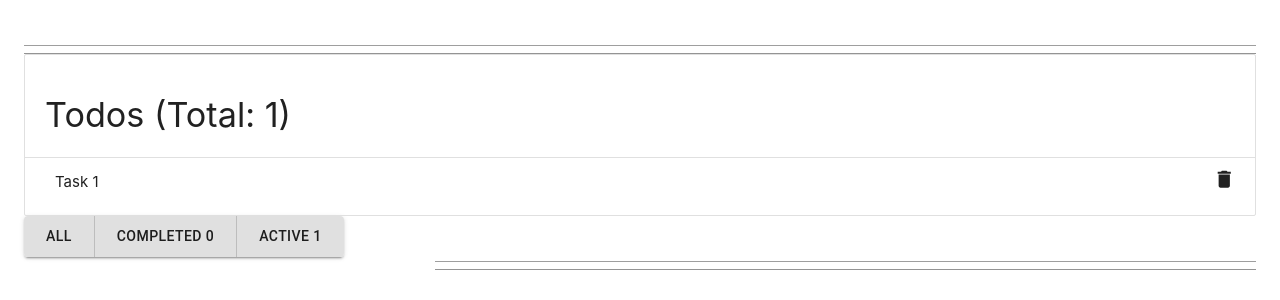
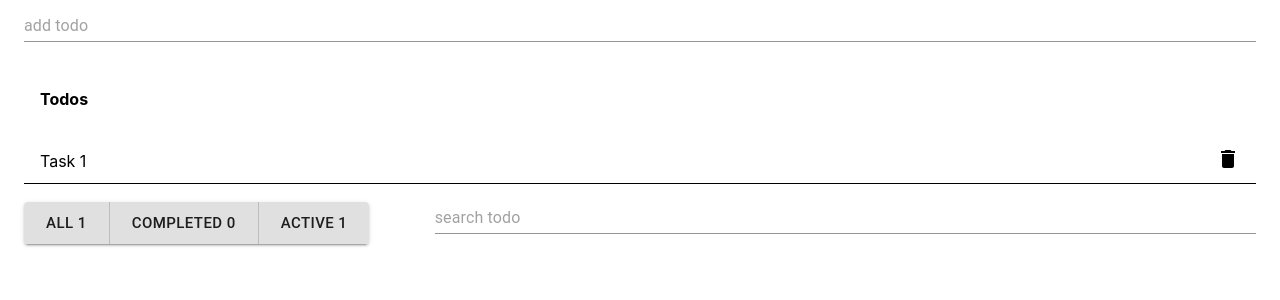
Before and after one commit to sanykos/react-todo, a React (Create React App) app: page / in a window 1280 px wide. Shown: the top 300 px of the page. Built offline with nearby package versions, Linux system fonts and the light colour scheme.

Commit message:
add uuid and small refactor

```diff
--- a/package.json
+++ b/package.json
@@ -11,10 +11,12 @@
     "@types/node": "^17.0.8",
     "@types/react": "^17.0.38",
     "@types/react-dom": "^17.0.11",
+    "@types/uuid": "^8.3.4",
     "react": "^16.13.1",
     "react-dom": "^16.13.1",
     "react-scripts": "3.4.3",
-    "typescript": "^4.5.4"
+    "typescript": "^4.5.4",
+    "uuid": "^8.3.2"
   },
   "scripts": {
     "deploy": "gh-pages -d build",
--- a/src/App/constants.ts
+++ b/src/App/constants.ts
@@ -1,6 +1,8 @@
+import { v4 as uuidv4 } from 'uuid';
+
 export const initialState = [
   {
-    id: 1,
+    id: uuidv4(),
     title: 'Task 1',
     complete: false,
   },
--- a/src/App/index.tsx
+++ b/src/App/index.tsx
@@ -1,6 +1,6 @@
 import React, { FC, useState } from 'react';
+import { v4 as uuidv4 } from 'uuid';
 import { Container } from '@material-ui/core';
-import 'materialize-css/dist/css/materialize.min.css';
 import AddTodos from '../components/AddTodos';
 import TodosList from '../components/TodosList';
 import FilterTodos from '../components/FilterTodos';
@@ -14,22 +14,18 @@ const App: FC = () => {
   const [filter, setFilter] = useState<VISIBILITY_FILTER>(VISIBILITY_FILTER.SHOW_ALL);
   const [search, setSearch] = useState('');
 
-  const deleteTodo = (id: number) => {
+  const deleteTodo = (id: string) => {
     const newTodos = todos.filter((todo) => todo.id !== id);
     setTodos(newTodos);
   };
 
   const addTodoHandler = (value: string): void => {
-    if (value.length > 3) {
-      setTodos((prev) => [...prev, { title: value, id: prev.length + 1, complete: false }]);
-    }
+    setTodos((prev) => [...prev, { title: value, id: uuidv4(), complete: false }]);
   };
 
-  const changeStatus = (id: number) => {
-    if (todos.length > 0) {
-      const newTodos = todos.map((todo) => (todo.id === id ? { ...todo, complete: !todo.complete } : todo));
-      setTodos(newTodos);
-    }
+  const changeStatus = (id: string) => {
+    const newTodos = todos.map((todo) => (todo.id === id ? { ...todo, complete: !todo.complete } : todo));
+    setTodos(newTodos);
   };
 
   const filterType = (filter: VISIBILITY_FILTER) => {
@@ -51,11 +47,11 @@ const App: FC = () => {
   return (
     <Container id="App">
       <AddTodos addTodo={addTodoHandler} />
-      <TodosList todos={visibleData} total={total} changeStatus={changeStatus} deleteTodo={deleteTodo} />
+      <TodosList todos={visibleData} changeStatus={changeStatus} deleteTodo={deleteTodo} />
       <FilterTodos
-        todos={todos}
         filterType={filterType}
         onSearch={onSearch}
+        total={total}
         doneCount={doneCount}
         todoCount={todoCount}
       />
--- a/src/App/interfaces.ts
+++ b/src/App/interfaces.ts
@@ -1,5 +1,5 @@
 export interface ITodo {
-  id: number;
+  id: string;
   title: string;
   complete: boolean;
 }
--- a/src/components/AddTodos/index.tsx
+++ b/src/components/AddTodos/index.tsx
@@ -2,28 +2,40 @@ import React, { ChangeEvent, useState, KeyboardEvent } from 'react';
 import { TextField } from '@material-ui/core';
 import { IAddTodos } from './interfaces';
 
+const N = 3;
+
 const AddTodos = (props: IAddTodos) => {
   const { addTodo } = props;
   const [value, setValue] = useState('');
+  const [error, setError] = useState(false);
 
   const changeInputHandler = (event: ChangeEvent<HTMLInputElement>): void => {
     setValue(event.target.value);
   };
-
+  console.log('add todos');
   const onKeyPressHandler = (event: KeyboardEvent<HTMLInputElement>) => {
     if (event.key === 'Enter') {
+      if (value.length <= N) {
+        setError(true);
+        return;
+      }
       addTodo(value);
       setValue('');
+      setError(false);
     }
   };
 
   return (
     <TextField
-      id="outlined-error"
       value={value}
       onChange={changeInputHandler}
       onKeyPress={onKeyPressHandler}
       fullWidth
+      error={error}
+      label={error && 'Введите больше символов'}
+      placeholder="add todo"
+      variant="standard"
+      style={{ marginTop: '10px' }}
     />
   );
 };
--- a/src/components/FilterTodos/index.tsx
+++ b/src/components/FilterTodos/index.tsx
@@ -4,7 +4,7 @@ import { IFilterTodos } from './interfaces';
 import { VISIBILITY_FILTER } from '../../App/constants';
 
 const FilterTodos = (props: IFilterTodos) => {
-  const { filterType, onSearch, doneCount, todoCount } = props;
+  const { filterType, onSearch, total, doneCount, todoCount } = props;
 
   const filterHandler = (filter: VISIBILITY_FILTER) => {
     return () => filterType(filter);
@@ -14,17 +14,19 @@ const FilterTodos = (props: IFilterTodos) => {
     onSearch(event.target.value);
   };
 
+  console.log('filter todos');
+
   return (
-    <Grid container>
+    <Grid container style={{ marginTop: '10px' }}>
       <Grid item xs={4}>
         <ButtonGroup variant="contained" size="large" aria-label="large button group">
-          <Button onClick={filterHandler(VISIBILITY_FILTER.SHOW_ALL)}>All</Button>
+          <Button onClick={filterHandler(VISIBILITY_FILTER.SHOW_ALL)}>All {total}</Button>
           <Button onClick={filterHandler(VISIBILITY_FILTER.COMPLETED)}>completed {doneCount}</Button>
           <Button onClick={filterHandler(VISIBILITY_FILTER.ACTIVE)}>active {todoCount}</Button>
         </ButtonGroup>
       </Grid>
       <Grid item xs={8}>
-        <TextField fullWidth onChange={onSearchHandler} />
+        <TextField fullWidth onChange={onSearchHandler} placeholder="search todo" />
       </Grid>
     </Grid>
   );
--- a/src/components/FilterTodos/interfaces.ts
+++ b/src/components/FilterTodos/interfaces.ts
@@ -1,10 +1,9 @@
 import { VISIBILITY_FILTER } from '../../App/constants';
-import { ITodo } from '../../App/interfaces';
 
 export interface IFilterTodos {
   filterType: (filter: VISIBILITY_FILTER) => void;
   onSearch: (search: string) => void;
-  todos: ITodo[];
+  total: number;
   doneCount: number;
   todoCount: number;
 }
--- a/src/components/TodosList/index.tsx
+++ b/src/components/TodosList/index.tsx
@@ -4,13 +4,13 @@ import { Delete, Done } from '@material-ui/icons';
 import { ITodosList } from './interfaces';
 
 const TodosList = (props: ITodosList) => {
-  const { todos, total, changeStatus, deleteTodo } = props;
+  const { todos, changeStatus, deleteTodo } = props;
 
-  const changeStatusHandler = (id: number) => {
+  const changeStatusHandler = (id: string) => {
     return () => changeStatus(id);
   };
 
-  const deleteTodoHandler = (id: number) => {
+  const deleteTodoHandler = (id: string) => {
     return (event: SyntheticEvent) => {
       event.stopPropagation();
       deleteTodo(id);
@@ -18,9 +18,9 @@ const TodosList = (props: ITodosList) => {
   };
 
   return (
-    <List className="collection with-header">
+    <List className="collection with-header" style={{ marginTop: '10px' }}>
       <ListItem className="collection-header">
-        <h4>Todos (Total: {total})</h4>
+        <h4>Todos</h4>
       </ListItem>
       {todos.map((todo) => (
         <ListItem
@@ -30,6 +30,8 @@ const TodosList = (props: ITodosList) => {
           style={{
             display: 'flex',
             justifyContent: 'space-between',
+            cursor: 'pointer',
+            borderBottom: '1px solid #000',
           }}
         >
           {todo.title}
--- a/src/components/TodosList/interfaces.ts
+++ b/src/components/TodosList/interfaces.ts
@@ -2,7 +2,6 @@ import { ITodo } from '../../App/interfaces';
 
 export interface ITodosList {
   todos: ITodo[];
-  total: number;
-  changeStatus: (id: number) => void;
-  deleteTodo: (id: number) => void;
+  changeStatus: (id: string) => void;
+  deleteTodo: (id: string) => void;
 }
```
Also changed, not shown: 1 other file (tests, documents, lock files or other folders).
